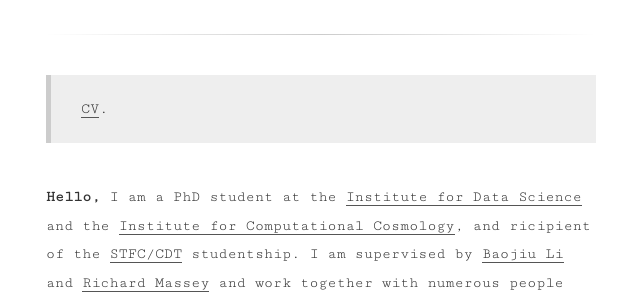
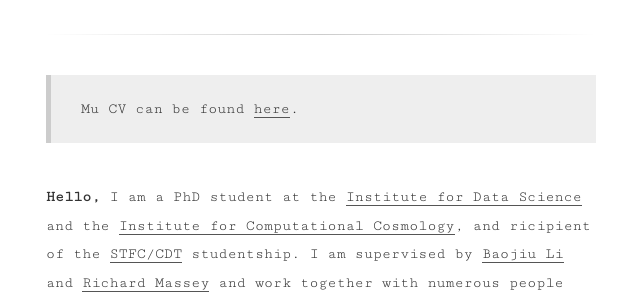
Before and after one commit to Christovis/Christovis.github.io, a Jekyll site: the page built from about.md, in a window 1280 px wide. Shown: the part 275-569 px from the top of the page, without its empty margins (319-959 px from the left). Built offline with Jekyll 4.4.1, drawn with Linux system fonts in a browser that asks for light colours.

Commit message:
about.md: fix broken link

```diff
--- a/about.md
+++ b/about.md
@@ -3,7 +3,7 @@
 title: About
 ---
 
-> [CV](/assets/CV.df).
+> Mu CV can be found [here](/assets/CV.pdf).
 
 **Hello,**
 I am a PhD student at the <a href="https://www.dur.ac.uk/idas/">Institute for Data Science</a> and the <a href="http://www.icc.dur.ac.uk/">Institute for Computational Cosmology</a>, and ricipient of the <a href="https://ddis.physics.dur.ac.uk/">STFC/CDT</a> studentship. I am supervised by <a href="https://www.dur.ac.uk/physics/staff/profiles/?username=shpd91">Baojiu Li</a> and <a href="https://www.dur.ac.uk/physics/staff/profiles/?username=lpcb73">Richard Massey</a> and work together with numerous people around the world.
```
